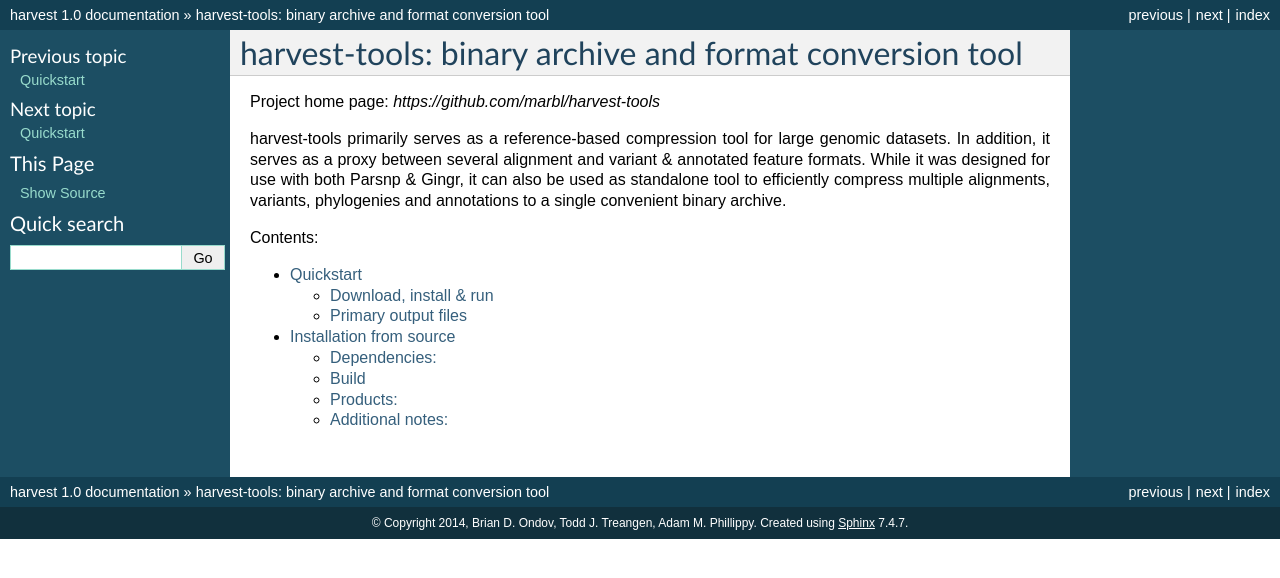
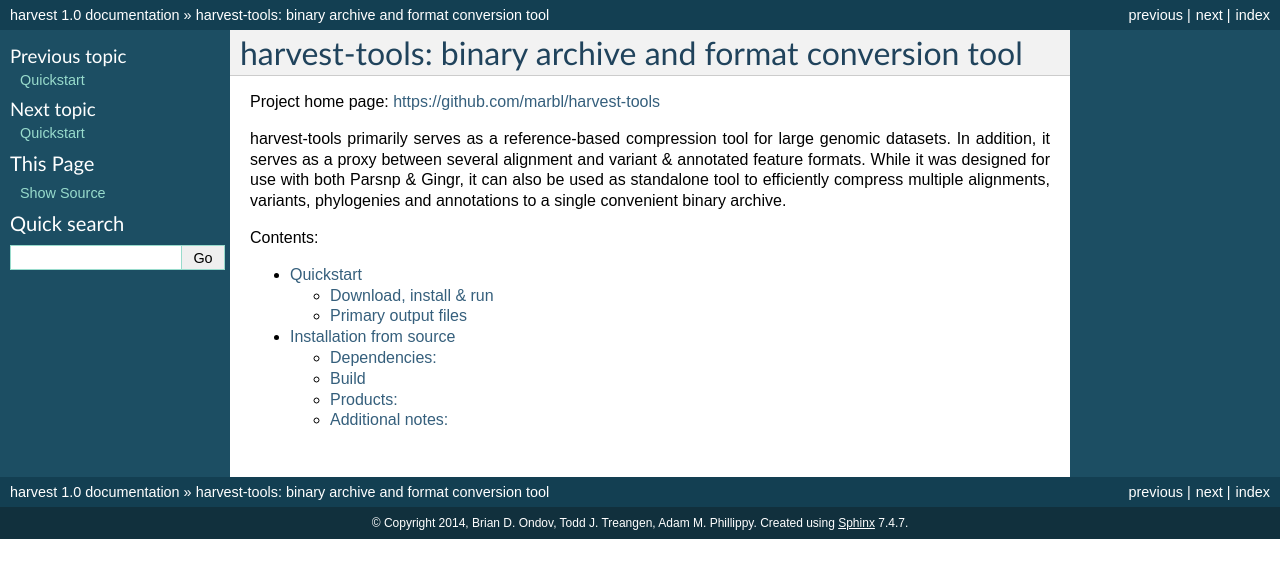
Before and after one commit to marbl/harvest, a Sphinx documentation site: the page built from docs/content/harvest-tools.rst, in a window 1280 px wide. Shown: the top 578 px of the page. Built offline with Sphinx 7.4.7, drawn with Linux system fonts in a browser that asks for light colours; pages that are not in the unit, such as notebooks, are missing from menus.

```diff
--- a/docs/content/harvest-tools.rst
+++ b/docs/content/harvest-tools.rst
@@ -2,7 +2,7 @@
 harvest-tools: binary archive and format conversion tool
 =================================================================
 
-Project home page: `https://github.com/marbl/harvest-tools`
+Project home page: https://github.com/marbl/harvest-tools
 
 harvest-tools primarily serves as a reference-based compression tool for large genomic datasets. In addition, it serves as a proxy between several alignment and variant & annotated feature formats. While it was designed for use with both Parsnp & Gingr, it can also be used as standalone tool to efficiently compress multiple alignments, variants, phylogenies and annotations to a single convenient binary archive.
 
```
